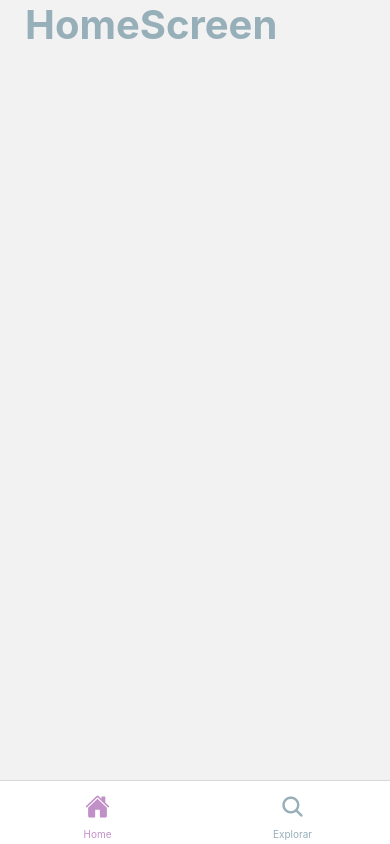
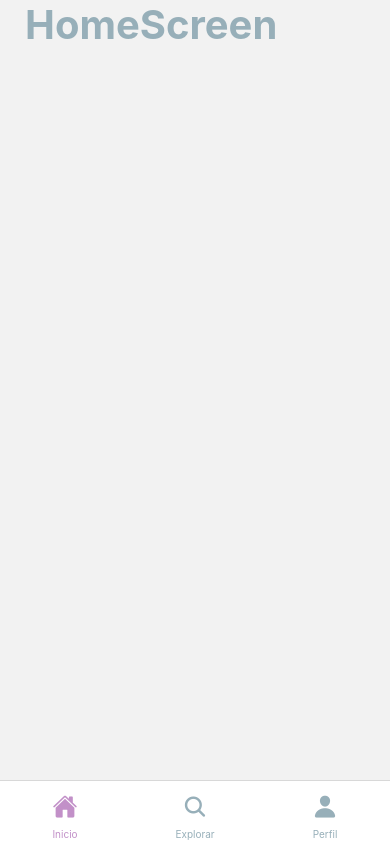
Before and after one commit to gus0117/pilis-fswd-mod5-martinez-ordonez-veramendi, a React Native app: screen /Main in a window 390 px wide. Built offline with nearby package versions, Linux system fonts and the light colour scheme.

Commit message:
MainStack

```diff
--- a/App.js
+++ b/App.js
@@ -1,51 +1,23 @@
 import { StatusBar } from 'expo-status-bar'
-import { StyleSheet } from 'react-native'
 import { NavigationContainer } from '@react-navigation/native'
-import { createBottomTabNavigator } from '@react-navigation/bottom-tabs'
-import { HomeScreen } from './src/screens/home/HomeScreen'
-import { Ionicons } from '@expo/vector-icons'
-import { COLORS, SPACING } from './src/utils/theme'
-import { EventStackScreen } from './src/screens/event-list/EventStackScreen'
+import { MainStackScreen } from './src/screens/event-list/EventStackScreen'
+import { createNativeStackNavigator } from '@react-navigation/native-stack'
+import { EventDetailScreen } from './src/screens/event-detail/EventDetailScreen'
 
-const Tab = createBottomTabNavigator()
+const EventListStack = createNativeStackNavigator()
 
-const TAB_ICON = {
-  Home: 'home',
-  Explorar: 'search'
-}
 
-const screenOptions = ({ route }) => {
-  const iconName = TAB_ICON[route.name]// TAB_ICON[Home]
-  return {
-    tabBarIcon: ({ size, color }) => (
-      <Ionicons name={iconName} size={size} color={color} />
-    ),
-    tabBarActiveTintColor: COLORS.primary,
-    tabBarInactiveTintColor: COLORS.inactive,
-    headerShown: false,
-    tabBarStyle: styles.tabBar
-
-  }
-}
 
 export default function App () {
   return (
     <>
       <NavigationContainer>
-        <Tab.Navigator screenOptions={screenOptions}>
-          <Tab.Screen name='Home' component={HomeScreen} />
-          <Tab.Screen name='Explorar' component={ EventStackScreen } />
-        </Tab.Navigator>
+        <EventListStack.Navigator screenOptions={{ headerShown: false }}>
+          <EventListStack.Screen name='Principal' component={ MainStackScreen } />
+          <EventListStack.Screen name='Detalle' component={ EventDetailScreen } />
+        </EventListStack.Navigator>
       </NavigationContainer>
       <StatusBar style='auto' />
     </>
   )
 }
-
-const styles = StyleSheet.create({
-  tabBar: {
-    height: SPACING.xxxl,
-    paddingBottom: SPACING.xs,
-    paddingTop: SPACING.xs
-  }
-})
--- a/src/screens/event-list/EventStackScreen.jsx
+++ b/src/screens/event-list/EventStackScreen.jsx
@@ -1,15 +1,49 @@
 import React from 'react'
-import { createNativeStackNavigator } from '@react-navigation/native-stack'
 import { EventListScreen } from './EventListScreen'
-import { EventDetailScreen } from '../event-detail/EventDetailScreen'
+import { createBottomTabNavigator } from '@react-navigation/bottom-tabs'
+import { Ionicons } from '@expo/vector-icons'
+import { HomeScreen } from '../home/HomeScreen'
+import { LoginScreen } from '../login/LoginScreen'
+import { COLORS, SPACING } from '../../utils/theme'
+import { StyleSheet } from 'react-native'
 
-const EventListStack = createNativeStackNavigator()
-export const EventStackScreen = () => {
+const Tab = createBottomTabNavigator()
+
+const TAB_ICON = {
+  Home: 'home',
+  Profile: 'person',
+  Explorar: 'search'
+}
+
+const screenOptions = ({ route }) => {
+    const iconName = TAB_ICON[route.name]// TAB_ICON[Home]
+    return {
+      tabBarIcon: ({ size, color }) => (
+        <Ionicons name={iconName} size={size} color={color} />
+      ),
+      tabBarActiveTintColor: COLORS.primary,
+      tabBarInactiveTintColor: COLORS.inactive,
+      headerShown: false,
+      tabBarStyle: styles.tabBar
+
+    }
+  }
+
+export const MainStackScreen = () => {
   return (
-    <EventListStack.Navigator screenOptions={{headerShow: false}}>
-        <EventListStack.Screen name='ExplorarLista' component={EventListScreen} />
-        <EventListStack.Screen name='Detalle' component={EventDetailScreen}/>
-    </EventListStack.Navigator>
+    <Tab.Navigator screenOptions={screenOptions}>
+        <Tab.Screen name='Home' options={{ title: 'Inicio' }} component={ HomeScreen } />
+        <Tab.Screen name='Explorar' options={{ title: 'Explorar' }}  component={ EventListScreen } />
+        <Tab.Screen name='Profile' options={{ title: 'Perfil' }} component={ LoginScreen } />
+    </Tab.Navigator>
 
   )
 }
+
+const styles = StyleSheet.create({
+    tabBar: {
+      height: SPACING.xxxl,
+      paddingBottom: SPACING.xs,
+      paddingTop: SPACING.xs
+    }
+  })
```
